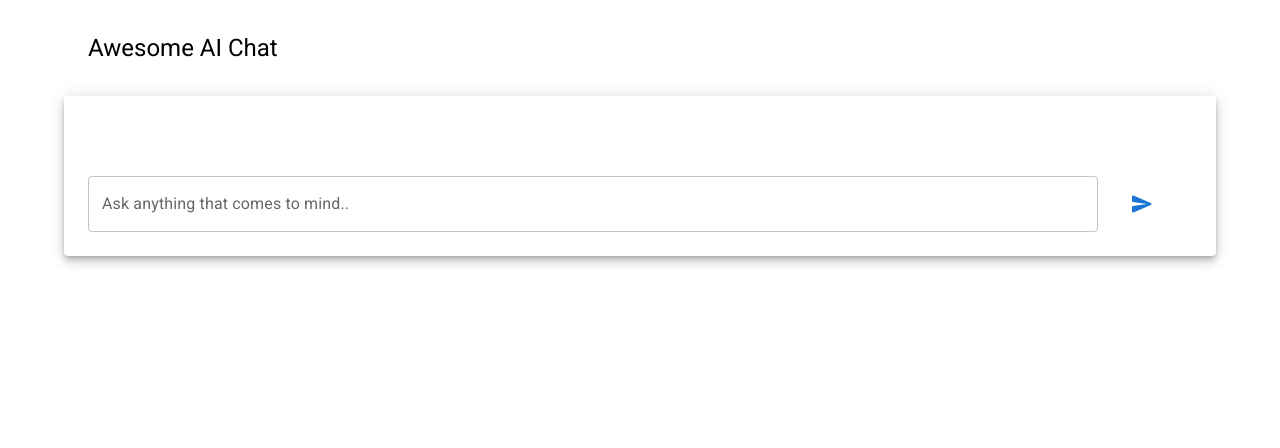
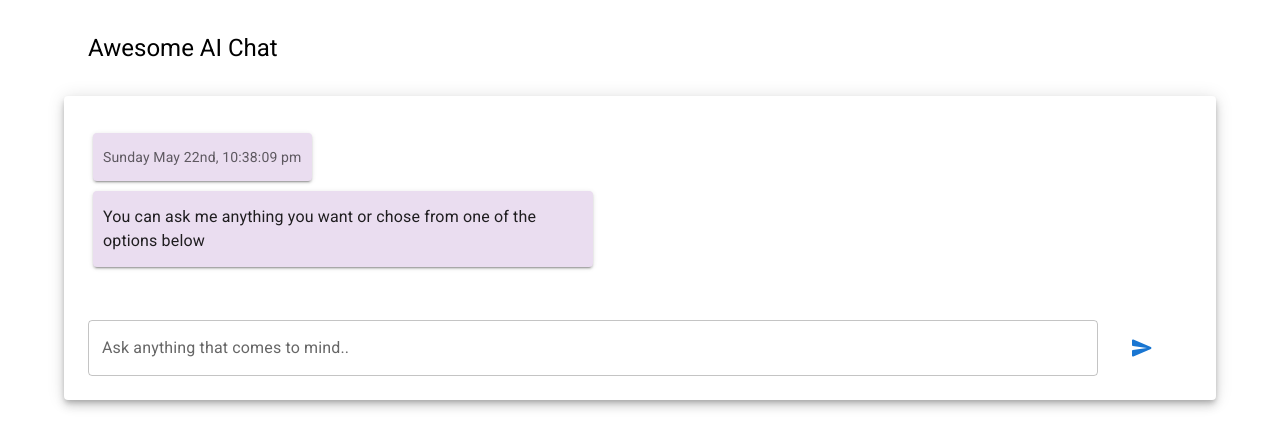
Before and after one commit to rome-777/brainBreakfast, a React app: page / in a window 1280 px wide. Built offline with nearby package versions, Linux system fonts and the light colour scheme; no server answers.

Commit message:
added animations to chat messages; chat supports loading initial prompts

```diff
--- a/package.json
+++ b/package.json
@@ -7,10 +7,10 @@
     "node": "16.15.0"
   },
   "scripts": {
-    "build": "webpack --config=webpack.config.prod.js && echo $NODE_ENV > public/netlify-context.txt",
+    "build": "webpack --config=webpack.config.prod.js",
     "start": "npm run build && node src/server/index.js",
     "client": "webpack-dev-server --config=webpack.config.dev.js --devtool inline-source-map --hot",
-    "server": "nodemon src/server/index.js --watch src/server",
+    "server": "nodemon --delay 10 src/server/index.js --watch src/server",
     "dev": "concurrently \"npm run server\" \"npm run client\"",
     "clean": "rimraf dist",
     "seed": "echo \"Error: no seed script avaialble\" && exit 1",
--- a/src/client/App.js
+++ b/src/client/App.js
@@ -1,5 +1,6 @@
-import React, { useState, useEffect, useReducer, Fragment } from 'react';
-import { ChatBox, AppBar } from './components';
+import React, { Fragment } from 'react';
+import { default as AppBar } from './components/AppBar';
+import { default as ChatBox } from './components/ChatBox';
 
 export default function App() {
 	return (
--- a/src/client/components/AppBar.js
+++ b/src/client/components/AppBar.js
@@ -10,6 +10,7 @@ export default function AppBar() {
                 <Box p={3}>
                     <Typography variant="h5" gutterBottom>
                         Awesome AI Chat
+
                     </Typography>
                 </Box>
             </Container>
--- a/src/client/components/ChatBox.js
+++ b/src/client/components/ChatBox.js
@@ -1,11 +1,10 @@
 
-import { Container, Paper, Box, Typography, Divider, Grid, List, ListItem, ListItemText, FormControl, TextField, IconButton } from '@mui/material';
+import { Container, Paper, Box, Typography, Divider, Grid, List, ListItem, FormControl, TextField, IconButton } from '@mui/material';
 import { SendRounded } from '@mui/icons-material';
-import React, { useState, useEffect, useReducer, useRef, Fragment } from 'react';
+import React, { useEffect, useReducer, useRef, Fragment } from 'react';
 import moment from 'moment';
 import { fetchOpenAiResponse } from '../../api/OpenAI';
-import { createMessage, MessageDiv } from './';
-import { messageList, messageLoading, useTimeout } from '../utilities/'
+import { messageList, messageLoading, initChatScript } from '../utilities/'
 
 // -- CONSTANTS -- //
 const SET_ALL_MESSAGES = 'SET_ALL_MESSAGES';
@@ -42,15 +41,27 @@ const reducer = (state, action) => {
 
 export default function ChatBox() {
     const [state, dispatch] = useReducer(reducer, initialState);
+    const initialized = useRef(false);
     const isLoading = useRef(false);
+    const isReady = useRef(false);
     const messagesEndRef = useRef(null);
+
+    useEffect(() => {
+        if (!initialized.current) {
+            initChatScript(postBotMessage, postApiResponse);
+            initialized.current = true;
+        }
+        if (messagesEndRef.current) {
+            messagesEndRef.current.scrollIntoView({ behavior: 'smooth'});
+        }
+    }, [state.allMessages]);
 
     const handleMessageInput = (e) => {
         dispatch(_setCurrentMessage(e.target.value));
     };
 
     const postUserMessage = () => {
-        if (state.currentMessage) {
+        if (state.currentMessage && isReady.current) {
             const userMessageText = state.currentMessage;
             dispatch(_handlePostNewMessage(createMessage('user', userMessageText)))
             postApiResponse(userMessageText);
@@ -63,11 +74,18 @@ export default function ChatBox() {
             const apiResponse = await fetchOpenAiResponse(textQuery);
             isLoading.current = false;
             dispatch(_handlePostNewMessage(createMessage('openai', apiResponse)));
+            isReady.current = true;
         }, 2000);
     }
 
+    const postBotMessage = (prompt, timeout) => {
+        setTimeout(() => {
+            dispatch(_handlePostNewMessage(createMessage('bot', prompt)));
+        }, timeout);
+    }
+
     const createMessage = (sender, text) => {
-        const dateString = moment(new Date().getTime()).format('dddd MMMM Do, h:mm:ss a');
+        const dateString = sender === 'bot' ? '' : moment(new Date().getTime()).format('dddd MMMM Do, h:mm:ss a');
         return {
             time: dateString,
             sender: sender,
@@ -82,30 +100,22 @@ export default function ChatBox() {
         }
     };
 
-    useEffect(() => {
-        if (messagesEndRef.current) {
-            messagesEndRef.current.scrollIntoView({ behavior: 'smooth'});
-        }
-    }, [state.allMessages]);
-
     // --- //
     // console.log(state);
     // ---- //
 
     return (
         <Fragment>
-            {/* --- */}
-            {/* { console.log('rendered') } */}
-            {/* --- */}
             <Container>
                 <Paper elevation={6}>
                     <Box p={3}>
                         <Grid container spacing={3} alignItems='center'>
-                            <Grid id='chat-dispay-messages' xs={12} item>
-                                <List id='chat-list-messages'>
+                            <Grid id='chat-dispay' xs={11} item>
+                                <List id='chat-message-list'>
+                                    {initialized.current  ? null : messageLoading()}
                                     {messageList(state.allMessages)}
                                     {isLoading.current ? messageLoading() : null}
-                                    <ListItem ref={messagesEndRef} />
+                                    <ListItem ref={messagesEndRef}/>
                                 </List>
                             </Grid>
                             <Divider/>
@@ -120,7 +130,7 @@ export default function ChatBox() {
                                     />
                                 </FormControl>
                             </Grid>
-                            <Grid id='button-send-message' xs={1} item>
+                            <Grid id='button-send' xs={1} item>
                                 <IconButton
                                     onClick={postUserMessage}
                                     aria-label='send'
--- a/src/client/components/index.js
+++ /dev/null
@@ -1,3 +0,0 @@
-/* Central export for all components */
-export { default as ChatBox } from './ChatBox';
-export { default as AppBar } from './AppBar';
--- /dev/null
+++ b/src/client/styles/message-list.css
@@ -0,0 +1,10 @@
+.message-list-item {
+    animation: pullUp 1s;
+}
+
+@keyframes pullUp {
+  from { bottom: -10px }
+  to { bottom: 0px }
+  0% { opacity: 0 }
+  100% { opacity: 1 }
+}
--- a/src/client/styles/message-loading.css
+++ b/src/client/styles/message-loading.css
@@ -9,6 +9,7 @@
   border-radius: 20px;
   justify-content: center;
   align-items: center;
+  animation: pullUp 1.5s;
 }
 
 .loading-dot {
@@ -35,13 +36,14 @@
 }
 
 @keyframes loadingFade {
-  0% {
-    opacity: 0;
-  }
-  50% {
-    opacity: 0.8;
-  }
-  100% {
-    opacity: 0;
-  }
+  0% { opacity: 0 }
+  50% { opacity: 0.8}
+  100% { opacity: 0 }
 }
+
+@keyframes pullUp {
+  from { bottom: -10px }
+  to { bottom: 0px }
+  0% { opacity: 0 }
+  100% { opacity: 1 }
+}
--- a/src/client/utilities/index.js
+++ b/src/client/utilities/index.js
@@ -1,4 +1,5 @@
 /* Central export for all utilities */
 export { messageList } from './message-list';
 export { messageLoading } from './message-loading';
-export { default as useTimeout } from './useTimeout';
+export { initChatScript } from './prompts';
+// export { default as useTimeout } from './X_useTimeout';
--- a/src/client/utilities/message-list.js
+++ b/src/client/utilities/message-list.js
@@ -1,3 +1,4 @@
+import '../styles/message-list.css';
 import { Paper, Typography, ListItem, ListItemText } from '@mui/material';
 import React from 'react';
 
@@ -5,10 +6,12 @@ export const messageList = (messages) => {
     if (!messages) return <div/>;
     return messages.map((message, index) =>
         <ListItem
+            className='message-list-item'
             key={index}
             sx={{
                 justifyContent: message.sender === 'user' ? 'flex-end' : 'flex-start',
                 padding: '5px',
+
             }}
         >
             <Paper
--- /dev/null
+++ b/src/client/utilities/prompts.js
@@ -0,0 +1,14 @@
+// -- CONSTANTS -- //
+const allBotPrompts = {
+    about: 'I am here to give you all the information you need to start your day',
+    options: 'You can ask me anything you want or chose from one of the options below'
+}
+const allAiPrompts = {
+    greeting: 'greet me message like a personal assistant',
+};
+
+// -- SCRIPTS -- //
+export const initChatScript = async (postBotMessage, postApiResponse) => {
+    await postApiResponse(allAiPrompts.greeting);
+    await postBotMessage(allBotPrompts.options, 4000);
+}
```
Also changed, not shown: src/client/utilities/X_useTimeout.js (renamed from src/client/utilities/useTimeout.js).
